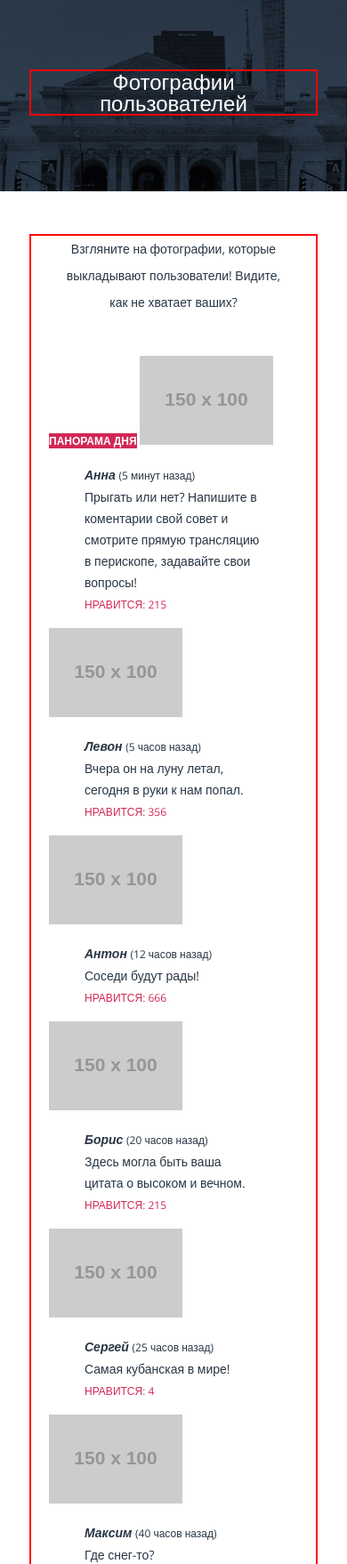
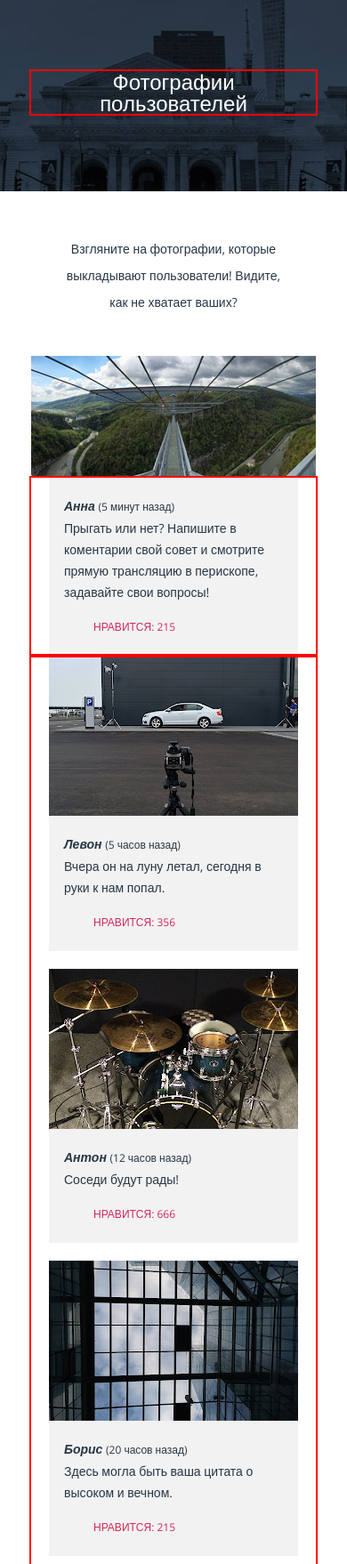
Before and after one commit to mickbetch/533179-pink, a website: page source/photo.html in a window 390 px wide. Shown: the part 242-2000 px from the top of the page at 89% size. Drawn offline with nearby package versions, Linux system fonts and the light colour scheme; files that its build step writes are made by us from their sources; placeholder pictures from the web are drawn by us.

Commit message:
восстановил сетку для блока с фотографиями photos и comment

```diff
--- /dev/null
+++ b/source/less/blocks/main/comment.less
@@ -0,0 +1,40 @@
+.comment {
+  margin: 0;
+  padding: 20px 17px;
+
+  background-color: #f2f2f2;
+}
+
+.comment__author {
+  font-weight: 700;
+}
+
+.comment__time {
+  font-size: 12px;
+  font-weight: 300;
+}
+.comment__text {
+  margin: 0;
+  margin-bottom: 15px;
+  padding: 0;
+}
+
+.comment__like {
+  margin: 0;
+  padding: 0;
+  padding-left: 33px;
+
+  font-size: 12px;
+  color: #d22856;
+  text-transform: uppercase;
+}
+
+@media (min-width: @tablet-width) {
+  .comment {
+    padding: 25px 27px;
+  }
+
+  .comment__like {
+    padding: 0;
+  }
+}
--- a/source/less/blocks/main/photo.less
+++ /dev/null
@@ -1,32 +0,0 @@
-.photo__view {
-  margin: 0;
-  padding: 0;
-}
-
-.photo__title {
-  font-size: 12px;
-  font-weight: 700;
-  color: #ffffff;
-  background-color: #d22856;
-  text-transform: uppercase;
-}
-
-.photo__author-name {
-  font-weight: 700;
-}
-
-.photo__time {
-  font-size: 12px;
-  font-weight: 300;
-}
-
-.photo__like {
-  font-size: 12px;
-  color: #d22856;
-  text-transform: uppercase;
-}
-
-.photo__comment {
-  margin: 0;
-  padding: 0;
-}
--- a/source/less/blocks/main/photos.less
+++ b/source/less/blocks/main/photos.less
@@ -17,11 +17,40 @@
     margin: 0 auto;
     margin-bottom: 45px;
   }
+
+  &--bottom {
+    width: 260px;
+
+    margin: 0 auto;
+    margin-top: 40px;
+  }
 }
 
-.photos__text-block {
+.photos__text--block {
   display: block;
 }
+
+.photos__img {
+  display: block;
+
+  &--panorama {
+    width: 320px;
+
+    margin: 0 auto;
+  }
+}
+
+.photos__list {
+  margin: 0;
+  padding: 0;
+
+  list-style: none;
+}
+
+.photos__item {
+  margin-bottom: 20px;
+}
+
 
 @media (min-width: @tablet-width) {
   .photos {
@@ -37,12 +66,38 @@
       margin-bottom: 75px;
     }
   }
+
+  .photos__img {
+    width: 300px;
+
+    &--panorama {
+      width: 660px;
+    }
+  }
+
+  .photos__list {
+    display: flex;
+    flex-wrap: wrap;
+    justify-content: space-between;
+  }
+
+  .photos__item {
+    width: 300px;
+  }
 }
 
 @media (min-width: @desktop-width) {
   .photos__text {
-    &--top {
-      width: 575px;
+    width: 575px;
+  }
+
+  .photos__img {
+    &--panorama {
+      width: 1200px;
     }
   }
+
+  .photos__item {
+    margin-bottom: 54px;
+  }
 }
--- a/source/less/style.less
+++ b/source/less/style.less
@@ -13,7 +13,7 @@
 @import "blocks/footer/contacts.less";
 @import "blocks/main/main.less";
 @import "blocks/main/photos.less";
-@import "blocks/main/photo.less";
+@import "blocks/main/comment.less";
 @import "blocks/main/app.less";
 @import "blocks/main/contest.less";
 @import "blocks/main/form.less";
--- a/source/photo.html
+++ b/source/photo.html
@@ -11,7 +11,7 @@
 
     <header class="page-header">
       <div class="container container--page-header">
-        <a class="page-header___logo-link">
+        <a class="page-header___logo-link" href="index.html">
           <span class="page-header__logo-title">PINK</span>
         </a>
         <nav class="main-nav">
@@ -42,106 +42,112 @@
         </div>
       </div>
 
-      <section class="page-main__photos photos">
+      <section class="photos">
         <h2 class="visually-hidden">Последние добавленные фотографии</h2>
-        <div class="container">
+
         <p class="photos__text photos__text--top">
           Взгляните на фотографии, которые выкладывают пользователи! Видите, как не хватает ваших?
         </p>
-          <div class="photos__article photo">
-            <p class="photo__view">
-              <span class="photo__title">Панорама дня</span>
-              <img class="photo__img" src="http://placehold.it/150x100" alt="Панорама дня">
-            </p>
-            <blockquote class="photo__content">
-              <cite class="photo__author-name">Анна</cite>
-              <span class="photo__time">(5 минут назад)</span>
-              <p class="photo__comment">
+        <div class="photos__article">
+          <a class="photos__link photos__link--panorama">
+            <img class="photos__img photos__img--panorama" src="img/panorama-mobile@1x.jpg" alt="Панорама дня">
+          </a>
+          <div class="container container--photo">
+            <blockquote class="photos__content comment comment--panorama">
+              <cite class="comment__author">Анна</cite>
+              <span class="comment__time">(5 минут назад)</span>
+              <p class="comment__text">
                 Прыгать или нет? Напишите в коментарии свой совет и смотрите прямую трансляцию в перископе, задавайте свои вопросы!
               </p>
-            <span class="photo__like">Нравится: 215</span>
+              <p class="comment__like"> Нравится: 215</p>
             </blockquote>
           </div>
-        <div class="photos__article photo">
-          <p class="photo__view">
-            <img class="photo__img" src="http://placehold.it/150x100" alt="Панорама дня">
-          </p>
-          <blockquote class="photo__content">
-            <cite class="photo__author-name">Левон</cite>
-            <span class="photo__time">(5 часов назад)</span>
-            <p class="photo__comment">
+        </div>
+        <div class="container">
+          <ul class="photos__list">
+            <li class="photos__item">
+              <a class="photos__link">
+                <img class="photos__img" src="img/photo-car-mobile@1x.jpg" alt="Панорама дня">
+              </a>
+              <blockquote class="photos__content comment">
+                <cite class="comment__author">Левон</cite>
+                <span class="comment__time">(5 часов назад)</span>
+                <p class="comment__text">
                   Вчера он на луну летал, сегодня в руки к нам попал.
                 </p>
-            <span class="photo__like">Нравится: 356</span>
+                <p class="comment__like">Нравится: 356</p>
               </blockquote>
-        </div>
-        <div class="photos__article photo">
-          <p class="photo__view">
-            <img class="photo__img" src="http://placehold.it/150x100" alt="Панорама дня">
-          </p>
-          <blockquote class="photo__content">
-            <cite class="photo__author-name">Антон</cite>
-            <span class="photo__time">(12 часов назад)</span>
-            <p class="photo__comment">
+            </li>
+            <li class="photos__item">
+              <a class="photos__link">
+                <img class="photos__img" src="img/photo-drumset-mobile@1x.jpg" alt="Панорама дня">
+              </a>
+              <blockquote class="photos__content comment">
+                <cite class="comment__author">Антон</cite>
+                <span class="comment__time">(12 часов назад)</span>
+                <p class="comment__text">
                   Соседи будут рады!
                 </p>
-            <span class="photo__like">Нравится: 666</span>
+                <p class="comment__like">Нравится: 666</p>
               </blockquote>
-        </div>
-        <div class="photos__article photo">
-          <p class="photo__view">
-            <img class="photo__img" src="http://placehold.it/150x100" alt="Панорама дня">
-          </p>
-          <blockquote class="photo__content">
-            <cite class="photo__author-name">Борис</cite>
-            <span class="photo__time">(20 часов назад)</span>
-            <p class="photo__comment">
+            </li>
+            <li class="photos__item">
+              <a class="photos__link">
+                <img class="photos__img" src="img/photo-window-mobile@1x.jpg" alt="Панорама дня">
+              </a>
+              <blockquote class="photos__content comment">
+                <cite class="comment__author">Борис</cite>
+                <span class="comment__time">(20 часов назад)</span>
+                <p class="comment__text">
                   Здесь могла быть ваша цитата о высоком и вечном.
                 </p>
-            <span class="photo__like">Нравится: 215</span>
+                <p class="comment__like">Нравится: 215</p>
               </blockquote>
-        </div>
-        <div class="photos__article photo">
-          <p class="photo__view">
-            <img class="photo__img" src="http://placehold.it/150x100" alt="Панорама дня">
-          </p>
-          <blockquote class="photo__content">
-            <cite class="photo__author-name">Сергей</cite>
-            <span class="photo__time">(25 часов назад)</span>
-            <p class="photo__comment">
+            </li>
+            <li class="photos__item">
+              <a class="photos__link">
+                <img class="photos__img" src="img/photo-fair-mobile@1x.jpg" alt="Панорама дня">
+              </a>
+              <blockquote class="photos__content comment">
+                <cite class="comment__author">Сергей</cite>
+                <span class="comment__time">(25 часов назад)</span>
+                <p class="comment__text">
                   Самая кубанская в мире!
                 </p>
-            <span class="photo__like">Нравится: 4</span>
+                <p class="comment__like">Нравится: 4</p>
               </blockquote>
-        </div>
-        <div class="photos__article photo">
-          <p class="photo__view">
-            <img class="photo__img" src="http://placehold.it/150x100" alt="Панорама дня">
-          </p>
-          <blockquote class="photo__content">
-            <cite class="photo__author-name">Максим</cite>
-            <span class="photo__time">(40 часов назад)</span>
-            <p class="photo__comment">
+            </li>
+            <li class="photos__item">
+              <a class="photos__link">
+                <img class="photos__img" src="img/photo-pov-mobile@1x.jpg" alt="Панорама дня">
+              </a>
+              <blockquote class="photos__content comment">
+                <cite class="comment__author">Максим</cite>
+                <span class="comment__time">(40 часов назад)</span>
+                <p class="comment__text">
                   Где снег-то?
                 </p>
-            <span class="photo__like">Нравится: 150</span>
+                <p class="comment__like">Нравится: 150</p>
               </blockquote>
-        </div>
-        <div class="photos__article photo">
-          <p class="photo__view">
-            <img class="photo__img" src="http://placehold.it/150x100" alt="Панорама дня">
-          </p>
-          <blockquote class="photo__content">
-            <cite class="photo__author-name">Надежда</cite>
-            <span class="photo__time">(45 часов назад)</span>
-            <p class="photo__comment">
+            </li>
+            <li class="photos__item">
+              <a class="photos__link">
+                <img class="photos__img" src="img/photo-wing-mobile@1x.jpg" alt="Панорама дня">
+              </a>
+              <blockquote class="photos__content comment">
+                <cite class="comment__author">Надежда</cite>
+                <span class="comment__time">(45 часов назад)</span>
+                <p class="comment__text">
                   Всем GM и взаимные лайки!
                 </p>
-            <span class="photo__like">Нравится: 2560</span>
+                <p class="comment__like">Нравится: 2560</p>
               </blockquote>
+            </li>
+          </ul>
         </div>
         <p class="photos__text photos__text--bottom">
-          <span class="photos__text-block">Затмите их всех!</span>Выкладывайте все, что накопилось в телефоне!
+          <span class="photos__text photos__text--block">Затмите их всех!</span>
+          Выкладывайте все, что накопилось в телефоне!
         </p>
       </section>
 
@@ -176,12 +182,13 @@
     </main>
 
     <footer class="page-footer">
+      <div class="container">
+        <div class="page-footer__social social">
           <p class="page-footer__logo">
             <a class="page-footer__logo-link" href="index.html">
-          <img class="page-footer__logo-img" src="http://placehold.it/150x100" alt="Логотип">
+              <img class="page-footer__logo-img" src="img/logo-pink-blue-mobile.svg" alt="Логотип">
             </a>
           </p>
-      <div class="page-footer__social social">
           <ul class="social__list">
             <li class="social__item">
               <a class="social__link social__link--tw" href="#">
@@ -203,10 +210,11 @@
             </li>
           </ul>
           <p class="social__develop">Разработано
-          <a class="social__develop-link" href="htmlacademy.ru">
-            <img class="social__develop-img" src="http://placehold.it/150x100" alt="Ссылка на страниу разработчика htmlcacdemy.ru">
+            <a class="social__develop-link" href="https://htmlacademy.ru/intensive/adaptive">
+              <img class="social__develop-img" src="img/logo-htmlacademy.svg" alt="Ссылка на страниу разработчика htmlcacdemy.ru">
             </a>
           </p>
+        </div>
       </div>
     </footer>
   </body>
```
Also changed, not shown: source/index.html (+1 -1 lines). Lines whose indentation alone changed are shown as unchanged.
